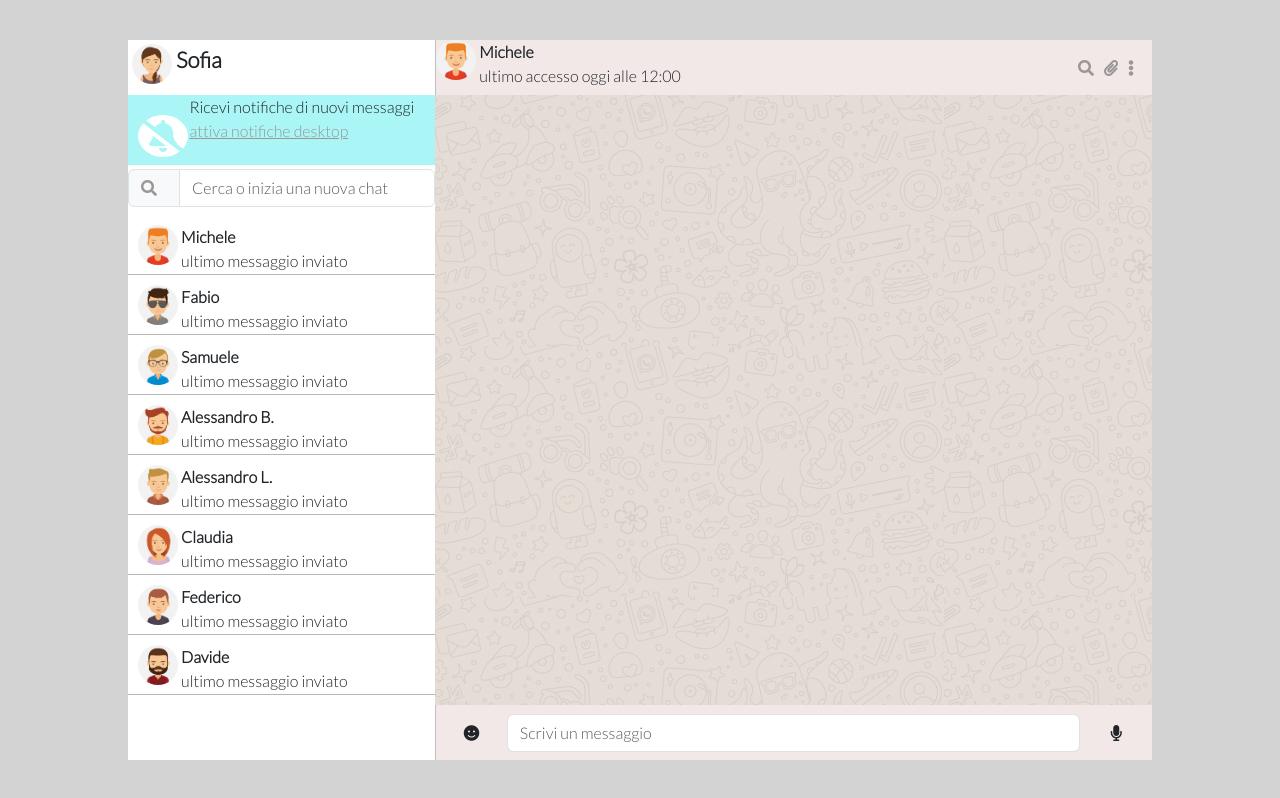
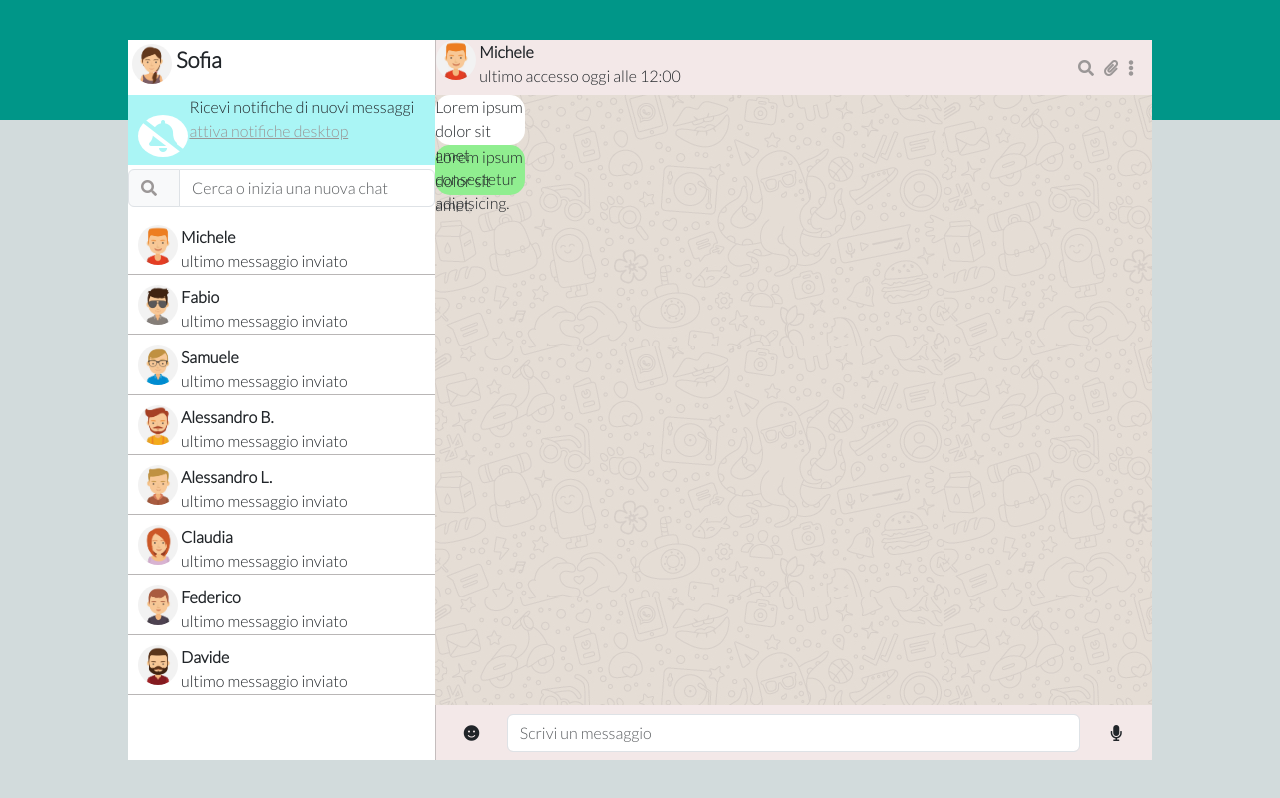
Before and after one commit to Christian-Lepidi/vue-boolzapp, a plain HTML site: page index.html in a window 1280 px wide. Drawn offline with nearby package versions, Linux system fonts and the light colour scheme.

Commit message:
feat: other CSS code

```diff
--- a/CSS/style.css
+++ b/CSS/style.css
@@ -9,6 +9,13 @@ body {
   display: flex;
   justify-content: center;
   align-items: center;
+  background-image: linear-gradient(
+    to bottom,
+    #009688 0vh,
+    #009688 15vh,
+    #d2dbdc 15vh,
+    #d2dbdc 100vh
+  );
 }
 
 .wrapper {
@@ -143,6 +150,20 @@ body {
   background-image: url(../img/mine.jpg);
 }
 
+.sent {
+  max-width: 90px;
+  max-height: 50px;
+  background-color: white;
+  border-radius: 15px;
+}
+
+.received {
+  max-width: 90px;
+  max-height: 50px;
+  background-color: lightgreen;
+  border-radius: 15px;
+}
+
 .message-bar {
   width: 100%;
   height: 55px;
--- a/index.html
+++ b/index.html
@@ -96,7 +96,12 @@
                 <i class="fas fa-ellipsis-v"></i>
               </div>
             </div>
-            <section class="on-screen-chat"></section>
+            <section class="on-screen-chat">
+              <div class="sent">
+                Lorem ipsum dolor sit amet consectetur adipisicing.
+              </div>
+              <div class="received">Lorem ipsum dolor sit amet.</div>
+            </section>
             <section class="message-bar">
               <div class="emoji">
                 <i class="fas fa-smile"></i>
```
